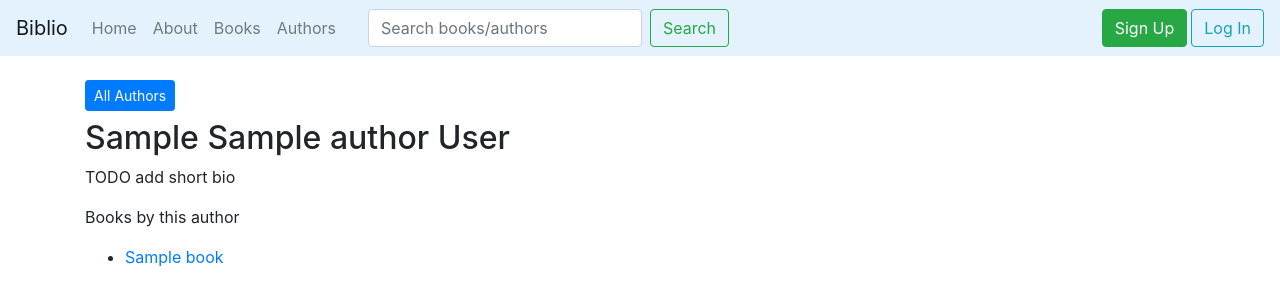
After one commit to uttamo/biblio, a Django app: page /authors/1 in a window 1280 px wide. The commit adds this page. Shown: the top 306 px of the page. Run offline with Django 3.2, Linux system fonts and the light colour scheme; tables that the repository leaves empty hold one stand-in row (values such as "Sample post"); some libraries are stand-ins or nearby versions.

Commit message:
Added author list and detail views

```diff
--- a/books/urls.py
+++ b/books/urls.py
@@ -2,12 +2,14 @@ from django.contrib import admin
 from django.urls import path, include
 from django.views.generic import TemplateView
 
-from books.views import HomepageView, BookListView, BookDetailView
+from books.views import HomepageView, BookListView, BookDetailView, AuthorListView, AuthorDetailView
 
 
 urlpatterns = [
     path('', HomepageView.as_view(), name='home'),
     path('about/', TemplateView.as_view(template_name='about.html'), name='about'),
     path('books/', BookListView.as_view(), name='books'),
-    path('books/<uuid:pk>', BookDetailView.as_view(), name='book_detail')
+    path('books/<uuid:pk>', BookDetailView.as_view(), name='book_detail'),
+    path('authors/', AuthorListView.as_view(), name='authors'),
+    path('authors/<int:pk>', AuthorDetailView.as_view(), name='author_detail'),
 ]
--- a/books/views.py
+++ b/books/views.py
@@ -2,7 +2,7 @@ import datetime as dt
 
 from django.views.generic import TemplateView, ListView, DetailView
 
-from .models import Book
+from .models import Book, Author
 
 
 class HomepageView(TemplateView):
@@ -23,4 +23,14 @@ class BookListView(ListView):
 class BookDetailView(DetailView):
     model = Book
     template_name = 'books/book_detail.html'
-    context_object_name = 'book'
+
+
+class AuthorListView(ListView):
+    model = Author
+    template_name = 'books/authors_list.html'
+    context_object_name = 'authors'
+
+
+class AuthorDetailView(DetailView):
+    model = Author
+    template_name = 'books/author_detail.html'
--- a/templates/_base.html
+++ b/templates/_base.html
@@ -22,7 +22,7 @@
             <li class="nav-item"><a class="nav-link" href="{% url 'home' %}">Home</a></li>
             <li class="nav-item"><a class="nav-link" href="{% url 'about' %}">About</a></li>
             <li class="nav-item"><a class="nav-link" href="{% url 'books' %}">Books</a></li>
-            <li class="nav-item"><a class="nav-link" href="#">Authors</a></li>
+            <li class="nav-item"><a class="nav-link" href="{% url 'authors' %}">Authors</a></li>
             <form class="form-inline my-2 my-lg-0 ml-4">
                 <input class="form-control mr-sm-2" type="search" placeholder="Search books/authors" aria-label="Search">
                 <button class="btn btn-outline-success my-2 my-sm-0" type="submit">Search</button>
--- /dev/null
+++ b/templates/books/author_detail.html
@@ -0,0 +1,17 @@
+{% extends '_base.html' %}
+
+{% block title %}{{ author.full_name }}{% endblock title %}
+{% block content %}
+    <a href="{% url 'authors' %}">
+        <button type="button" class="btn btn-primary btn-sm mb-2">All Authors</button>
+    </a>
+    <h2>{{ author.full_name }}</h2>
+    <p>TODO add short bio</p>
+    <p>Books by this author</p>
+    <ul>
+        {% for book in author.books.all %}
+            <li><a href="{% url 'book_detail' book.pk %}">{{ book.title }}</a></li>
+        {% endfor %}
+    </ul>
+
+{% endblock content %}
--- a/templates/books/book_list.html
+++ b/templates/books/book_list.html
@@ -1,6 +1,6 @@
 {% extends '_base.html' %}
 
-{% block title %}AllBooks{% endblock title %}
+{% block title %}All Books{% endblock title %}
 {% block content %}
     <h1>All Books</h1>
     <ul class="list-group">
```
Also changed, not shown: templates/books/author_list.html (added, +11 -0 lines), templates/books/book_detail.html (+4 -4 lines), books/migrations/0001_initial.py (added), books/migrations/0002_auto_20200705_1444.py (added), books/migrations/0003_book_description.py (added), books/models.py (line endings or trailing spaces).
